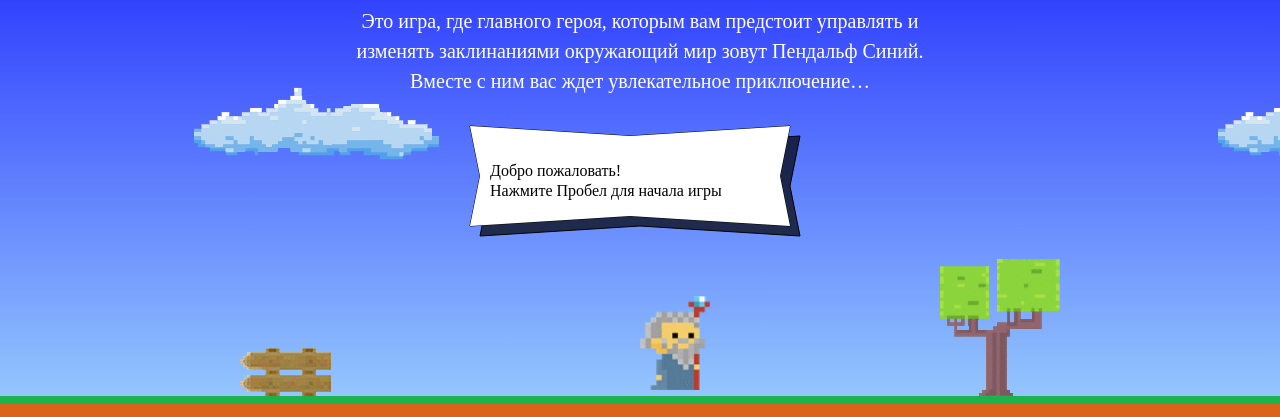
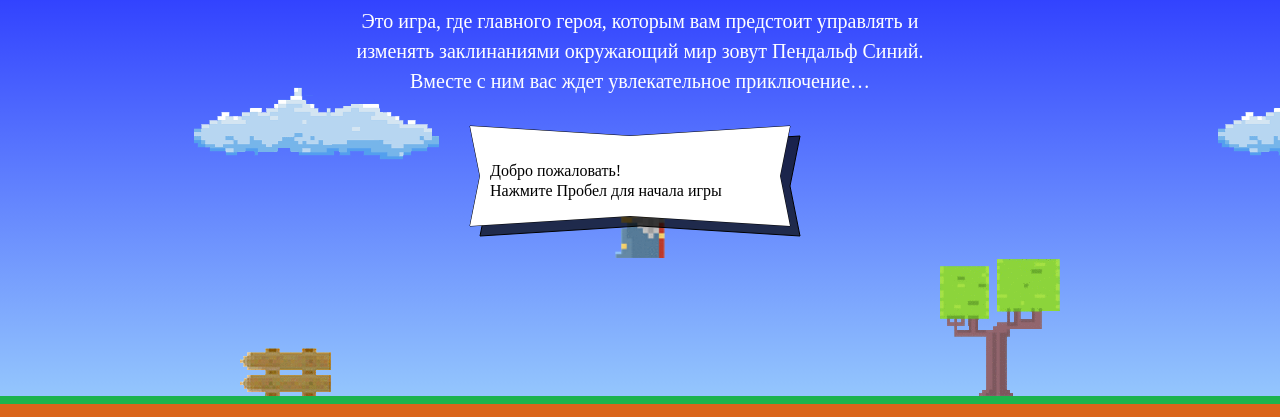
Before and after one commit to karachev/198655-code-and-magick, a website: page index.html in a window 1280 px wide. Shown: the part 203-620 px from the top of the page. Drawn offline with Linux system fonts and the light colour scheme; a web font is replaced by a local one.

Commit message:
Правки согласно замечаниям

```diff
--- a/index.html
+++ b/index.html
@@ -183,17 +183,20 @@
   var wizardSpeed = 3;
   var wizardWidth = 70;
 
-  var getWizardHeight = function(wizardWidth) {
+  var getWizardHeight = function() {
     return 1.337 * wizardWidth;
   };
 
   var getWizardX = function(width) {
-    return width / 2;
+    return (width - wizardWidth) / 2;
   };
 
   var getWizardY = function(height) {
-      return height * 2 / 3;
+      return (height - getWizardHeight()) / 3;
   };
+
+  var check = getWizardY();
+  console.log("Значение " + check);
 
 </script>
 <script src="./js/game.js"></script>
```
